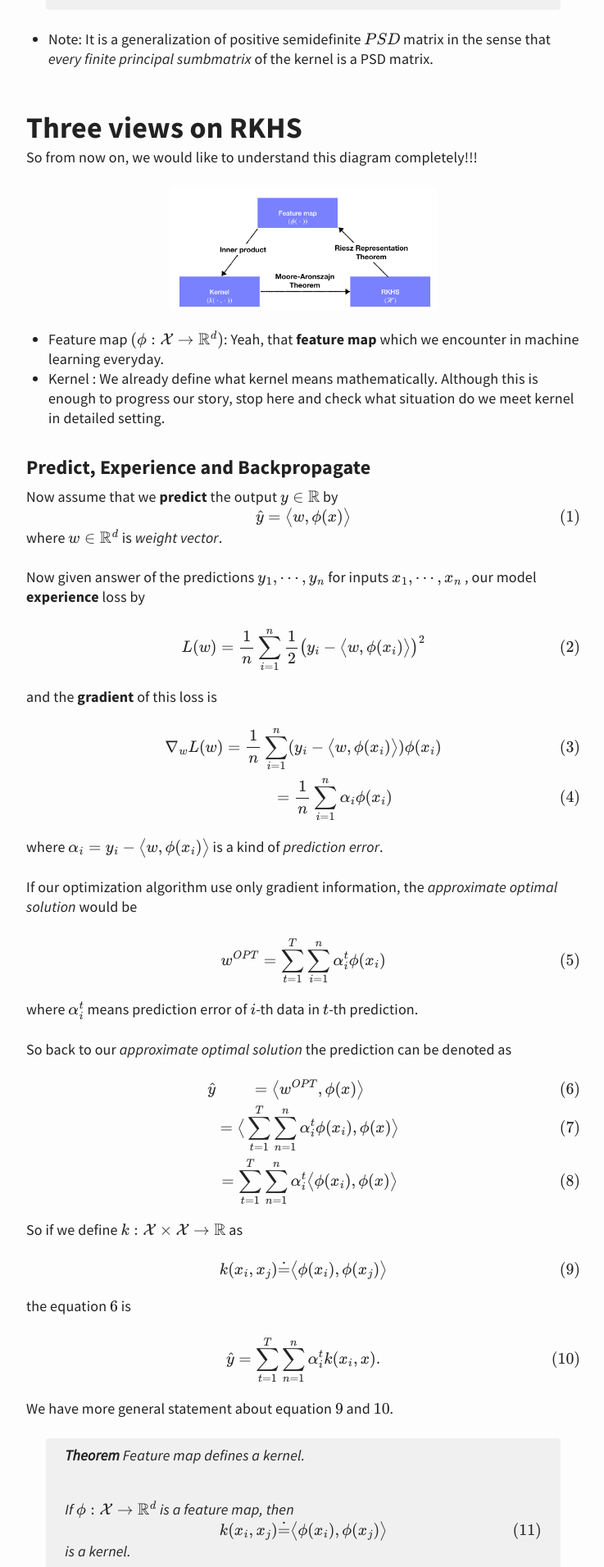
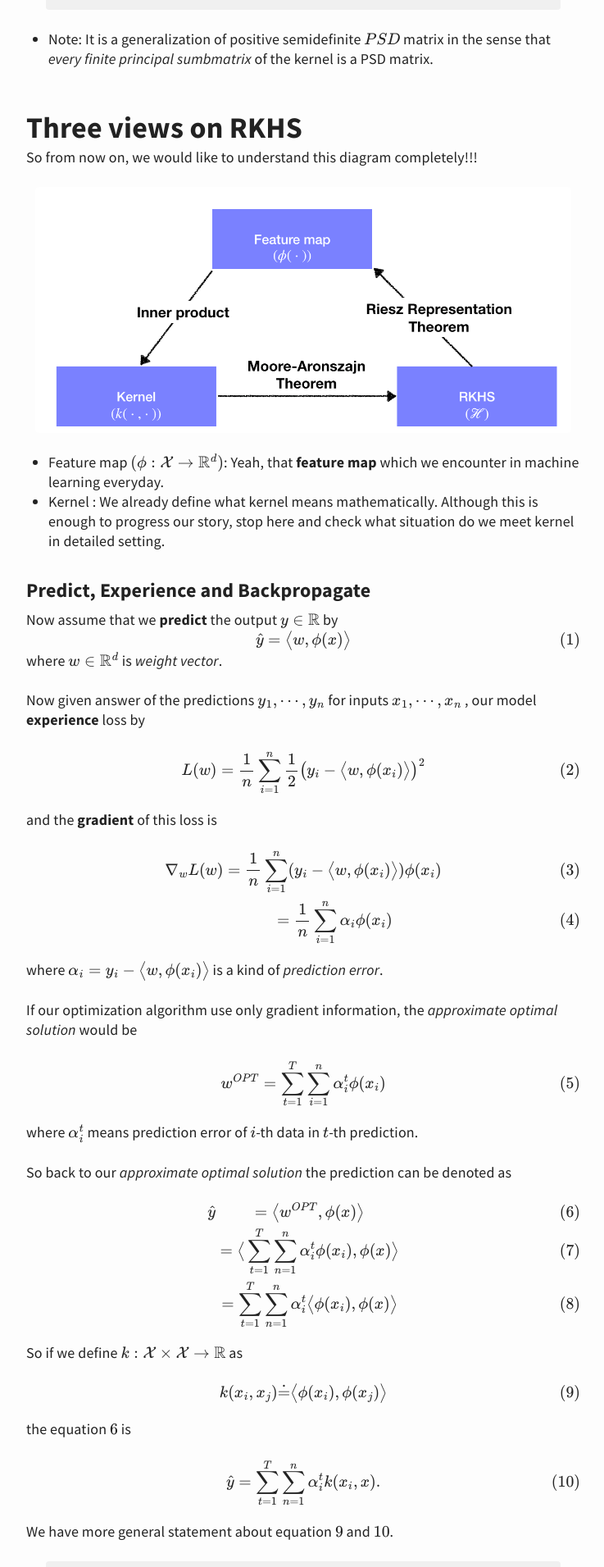
Before and after one commit to edmophia/edmophia.github.io, a Jekyll site: the page built from _posts/SVGD/2018-10-31-Notes-on-RKHS.md, in a window 1280 px wide. Shown: the part 917-2828 px from the top of the page at 82% size, without its empty margins (270-1007 px from the left). Built offline with Jekyll 4.4.1, drawn with Linux system fonts in a browser that asks for light colours; formulas are drawn with MathJax 3; a script that is not in the unit is left out.

Commit message:
no message

```diff
--- a/_posts/SVGD/2018-10-31-Notes-on-RKHS.md
+++ b/_posts/SVGD/2018-10-31-Notes-on-RKHS.md
@@ -30,7 +30,7 @@ mathjax: true
 
 So from now on, we would like to understand this diagram completely!!!
 
-<img src="img/2018-10-31-Notes-on-RKHS/three-view.png" height="150px">
+<img src="img/2018-10-31-Notes-on-RKHS/three-view.png" height="300px">
 
 * Feature map $(\phi : \mathcal{X} \rightarrow \mathbb{R}^d)$: Yeah, that **feature map** which we encounter in machine learning everyday.
 * Kernel : We already define what kernel means mathematically. Although this is enough to progress our story, stop here and check what situation do we meet kernel in detailed setting.
```
